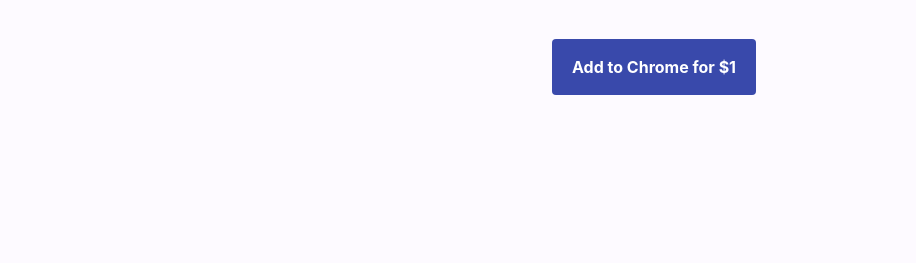
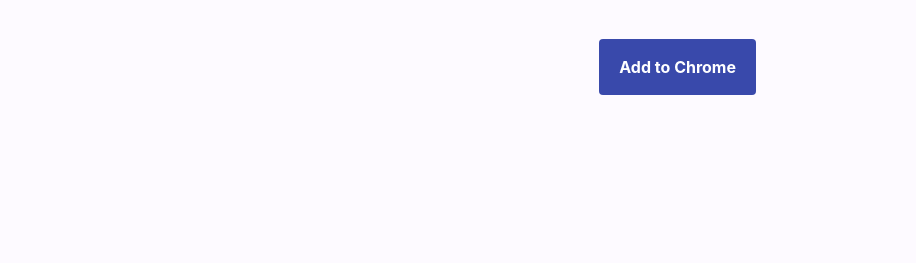
Before and after one commit to seanmiller802/BrowserTime-landing, a Gatsby site: page / in a window 1280 px wide. Shown: the top 263 px of the page, 364-1280 px from the left. Built offline with nearby package versions, Linux system fonts and the light colour scheme; Gatsby itself is replaced by a stand-in of ours.

Commit message:
change cta copy

```diff
--- a/src/components/header.js
+++ b/src/components/header.js
@@ -13,7 +13,7 @@
                 </div>
 
                 <div className={"get-started"}>
-                    <a href={"https://chrome.google.com/webstore/detail/browsertime/gaafojlhhgdkcjiglocphepomogeagie/"}>Add to Chrome for $1</a>
+                    <a href={"https://chrome.google.com/webstore/detail/browsertime/gaafojlhhgdkcjiglocphepomogeagie/"} target="_blank">Add to Chrome</a>
                 </div>
             </div>
         </div>
--- a/src/pages/index.js
+++ b/src/pages/index.js
@@ -114,7 +114,7 @@
         <div className={"call-to-action"}>
             <div className={"container"}>
                 <div className={"call-to-action__content"}>
-                    <h2>Add to Chrome for only $1</h2>
+                    <h2>Add to Chrome for free</h2>
                     <p>Start increasing the productivity of your browsing with BrowserTime.</p>
                 </div>
 
```
